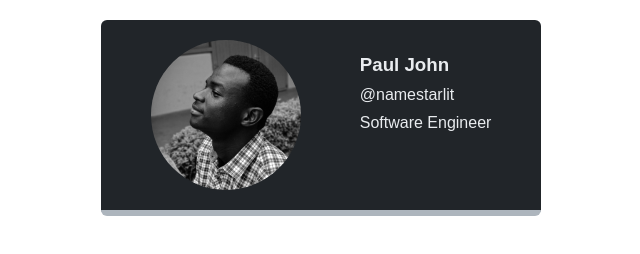
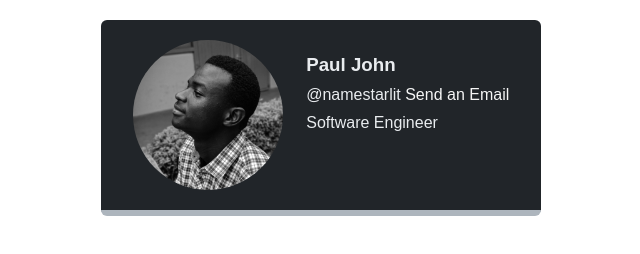
Before and after one commit to namestarlit/00-deploy-static-website, a website built with Vite: page static/index.html in a window 1280 px wide. Shown: the whole page, without its empty margins (319-959 px from the left). Built offline with nearby package versions, Linux system fonts and the light colour scheme; files whose address does not match are found by name.

```diff
--- a/business-card/index.html
+++ b/static/index.html
@@ -3,13 +3,14 @@
         <link rel="stylesheet" href="styles.css" />
     </head>
     <body>
-        <div class="card">
+        <section class="card">
             <img class="avatar" src="images/gravator.jpg">
             <div >
                 <h3>Paul John</h3>
                 <a id="username" href="https://bento.me/namestarlit" target="_blank">@namestarlit</a>
+                <a id="email" href="mailto:rainson.work@gmail.com" target="_blank">Send an Email</a>
                 <p>Software Engineer</p>
             </div>
-        </div>
+        </section>
     </body>
 </html>
--- a/business-card/styles.css
+++ b/static/styles.css
@@ -26,12 +26,6 @@
     color: #e9ecef;
     border-bottom: 6px solid #adb5bd;
     border-radius: 6px;
-
-    /*
-    Challenge:
-    Find a color palette you like on Coolors.co
-    and use it in your business card.
-     */
 }
 
 #username {
@@ -39,24 +33,11 @@
   text-decoration: none;
 }
 
+#email {
+  color: whitesmoke;
+  text-decoration: none;
+}
+
 .border-blue {
     border: 1px dotted #343a40;
 }
-
-/*
-Stretch goals:
-Find other ways you can personalize
-the design of your business card, e.g.:
-- change the border(s)
-- add border radius
-- shuffle the layout
-- shadows        🤯
-- hover effects  🤯🤯
-- animations     🤯🤯🤯
-*/
-
-/*
-Final challenge:
-Download the code to your local computer and place it
-in a folder called "business-card"
-*/
```
Also changed, not shown: static/README.md (renamed from business-card/README.md), static/images/gravator.jpg (renamed from business-card/images/gravator.jpg), static/package.json (renamed from business-card/package.json), static/vite.config.js (renamed from business-card/vite.config.js).
